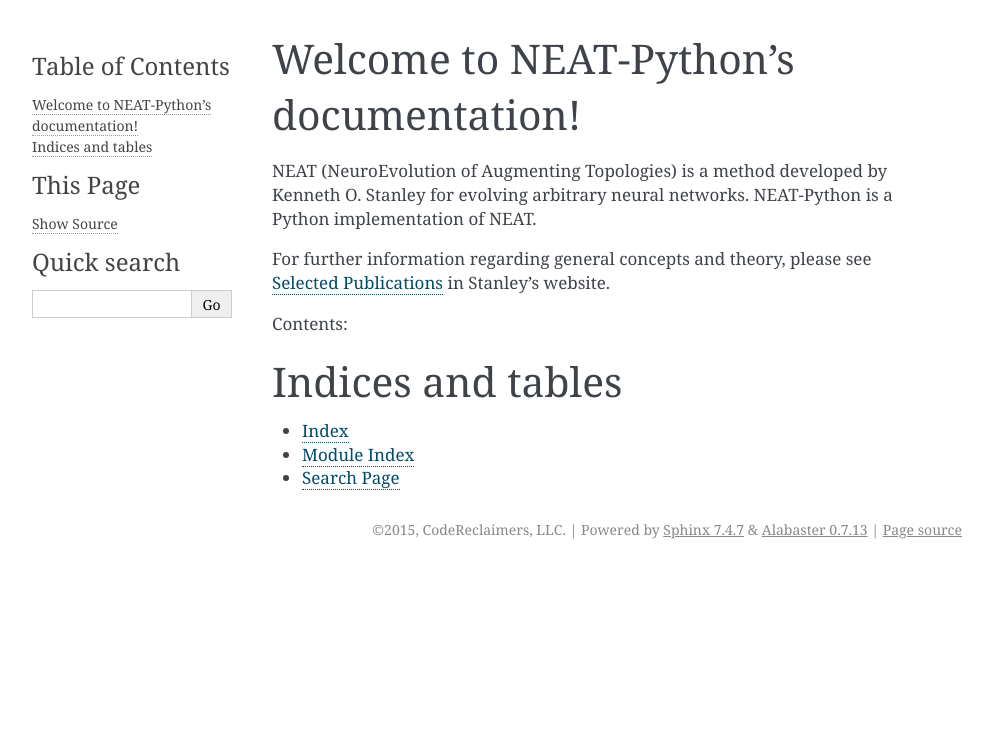
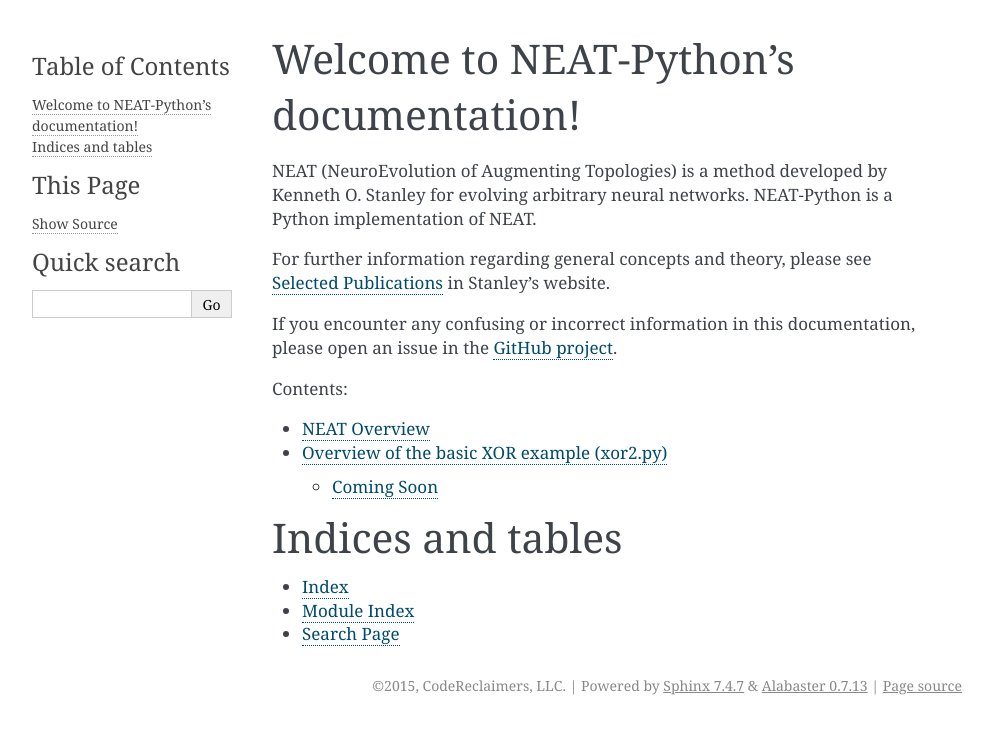
Before and after one commit to CodeReclaimers/neat-python, a Sphinx documentation site: the page built from docs/index.rst, in a window 1280 px wide. Shown: the top 734 px of the page, without its empty margins (148-1140 px from the left). Built offline with Sphinx 7.4.7, drawn with Linux system fonts in a browser that asks for light colours.

Commit message:
Added documentation.

```diff
--- a/docs/index.rst
+++ b/docs/index.rst
@@ -12,11 +12,17 @@
 For further information regarding general concepts and theory, please see `Selected Publications
 <http://www.cs.ucf.edu/~kstanley/#publications>`_ in Stanley's website.
 
+If you encounter any confusing or incorrect information in this documentation, please open an issue in the `GitHub project
+<https://github.com/CodeReclaimers/neat-python>`_.
+
 
 Contents:
 
 .. toctree::
    :maxdepth: 2
+
+   neat_overview
+   xor_example
 
 
 
```
Also changed, not shown: docs/neat_overview.rst (added, +25 -0 lines), docs/xor_example.rst (added, +24 -0 lines).
